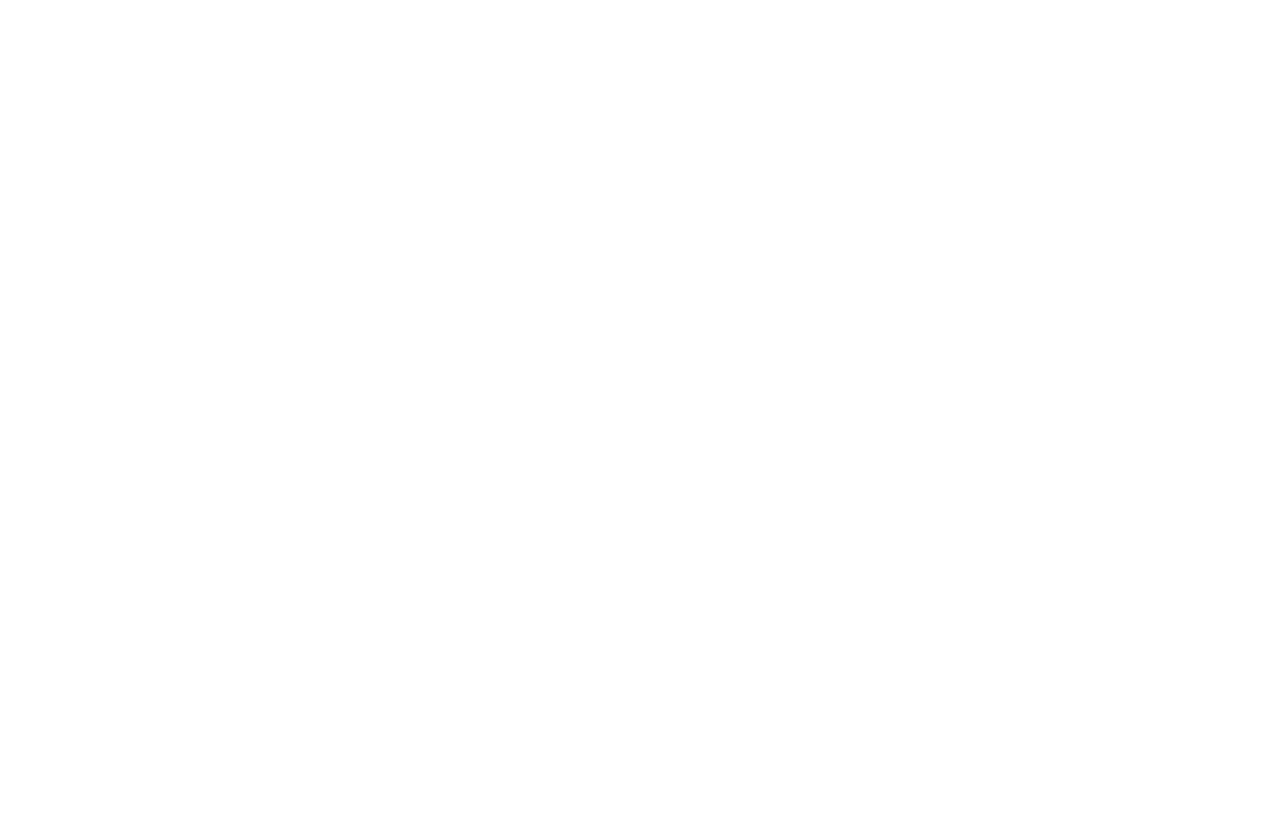
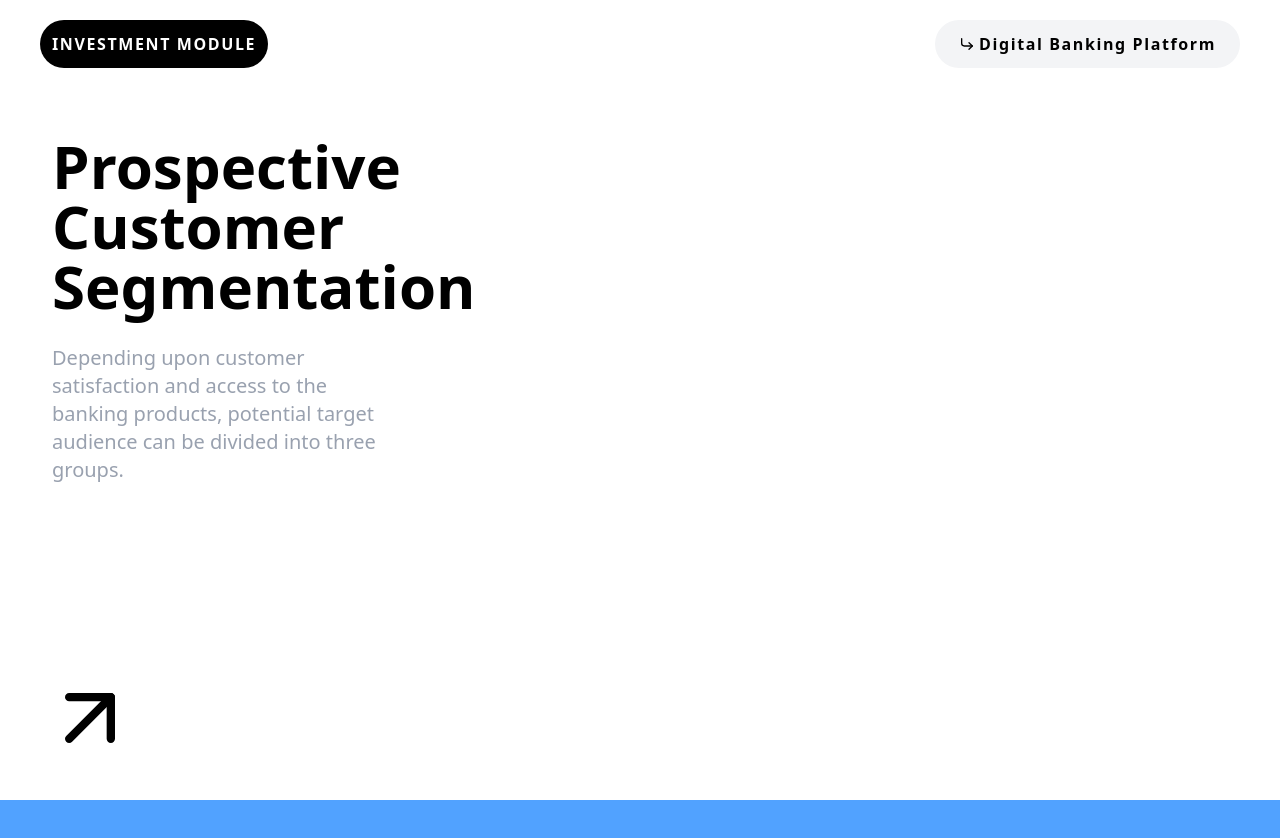
Before and after one commit to ADiTY0102/Learn-ReactJs, a React app in the folder UserCardFrontend/: page / in a window 1280 px wide. Shown: the top 838 px of the page. Before the commit the page ends 800 px from the top, so only its background shows below. Built offline with nearby package versions, Linux system fonts and the light colour scheme; the HTML template or start-up script is replaced by a standard one.

Commit message:
implement new layout structure in section 1 -- hero text

```diff
--- a/UserCardFrontend/src/App.jsx
+++ b/UserCardFrontend/src/App.jsx
@@ -1,10 +1,14 @@
 import './index.css'
+import SectionOne from './Pages/SectionOne'
+import SectionTwo from './Pages/SectionTwo'
 // import UserPage from './Pages/UserPage'
 function App() {
 
   return (
     <>
       {/* <UserPage /> */}
+      <SectionOne/>
+      <SectionTwo/>
     </>
   )
 }
--- /dev/null
+++ b/UserCardFrontend/src/Components/SectionOne/Center.jsx
@@ -0,0 +1,14 @@
+import React from 'react'
+import LeftContent from './LeftContent'
+import RightContent from './RightContent'
+
+const Center = () => {
+  return (
+    <div className='py-10 px-10 h-[90vh] flex gap-10  items-center'>
+      <LeftContent/>
+      <RightContent/>
+    </div>
+  )
+}
+
+export default Center
--- a/UserCardFrontend/src/Components/SectionOne/CenterMain.jsx
+++ /dev/null
@@ -1,9 +0,0 @@
-import React from 'react'
-
-const CenterMain = () => {
-  return (
-    <div>CenterMain</div>
-  )
-}
-
-export default CenterMain
--- /dev/null
+++ b/UserCardFrontend/src/Components/SectionOne/LeftContent.jsx
@@ -0,0 +1,21 @@
+import React from 'react'
+import { ArrowUpRight } from 'lucide-react'
+const LeftContent = () => {
+  return (
+    <div className='h-full w-1/3 flex flex-col justify-between'>
+        <div className='px-3 py-2 mr-10'>
+            <h1 className='text-black text-6xl font-semibold'>
+                Prospective <br />Customer<br /> Segmentation
+            </h1>
+            <p className='mt-7 text-gray-400 text-xl'>Depending upon customer satisfaction and access to the banking
+                products, potential target audience can be divided into three groups.
+            </p>
+        </div>
+        <div>
+            <ArrowUpRight size={100} color="#000000" strokeWidth={2} />
+        </div>
+    </div>
+  )
+}
+
+export default LeftContent
--- a/UserCardFrontend/src/Components/SectionOne/LeftText.jsx
+++ /dev/null
@@ -1,9 +0,0 @@
-import React from 'react'
-
-const LeftText = () => {
-  return (
-    <div>LeftText</div>
-  )
-}
-
-export default LeftText
--- a/UserCardFrontend/src/Components/SectionOne/Navbar.jsx
+++ b/UserCardFrontend/src/Components/SectionOne/Navbar.jsx
@@ -1,8 +1,11 @@
 import React from 'react'
-
+import { CornerDownRight } from 'lucide-react'
 const Navbar = () => {
   return (
-    <div>Navbar</div>
+    <div className='flex items-center justify-between px-10 py-5'>
+        <h4 className='text-white bg-black p-3 rounded-full font-semibold tracking-widest uppercase'>Investment Module</h4>
+        <button className='text-black bg-gray-100 px-6 py-3 flex items-center gap-1 font-semibold rounded-full hover:cursor-pointer tracking-widest'><CornerDownRight size={16} strokeWidth={2} /> Digital Banking Platform</button>
+    </div>
   )
 }
 
--- /dev/null
+++ b/UserCardFrontend/src/Components/SectionOne/RightContent.jsx
@@ -0,0 +1,9 @@
+import React from 'react'
+
+const RightContent = () => {
+  return (
+    <div className='h-full w-2/3 bg-white' ></div>
+  )
+}
+
+export default RightContent
--- a/UserCardFrontend/src/Pages/SectionOne.jsx
+++ b/UserCardFrontend/src/Pages/SectionOne.jsx
@@ -1,8 +1,12 @@
 import React from 'react'
-
+import Navbar from '../Components/SectionOne/Navbar'
+import Center from '../Components/SectionOne/Center'
 const SectionOne = () => {
   return (
-    <div>SectionOne</div>
+    <div className='h-screen w-full bg-white'>
+        <Navbar/>
+        <Center/>
+    </div>
   )
 }
 
--- a/UserCardFrontend/src/Pages/SectionTwo.jsx
+++ b/UserCardFrontend/src/Pages/SectionTwo.jsx
@@ -2,7 +2,7 @@
 
 const SectionTwo = () => {
   return (
-    <div>SectionTwo</div>
+    <div className='w-full h-screen bg-blue-400'></div>
   )
 }
 
```
